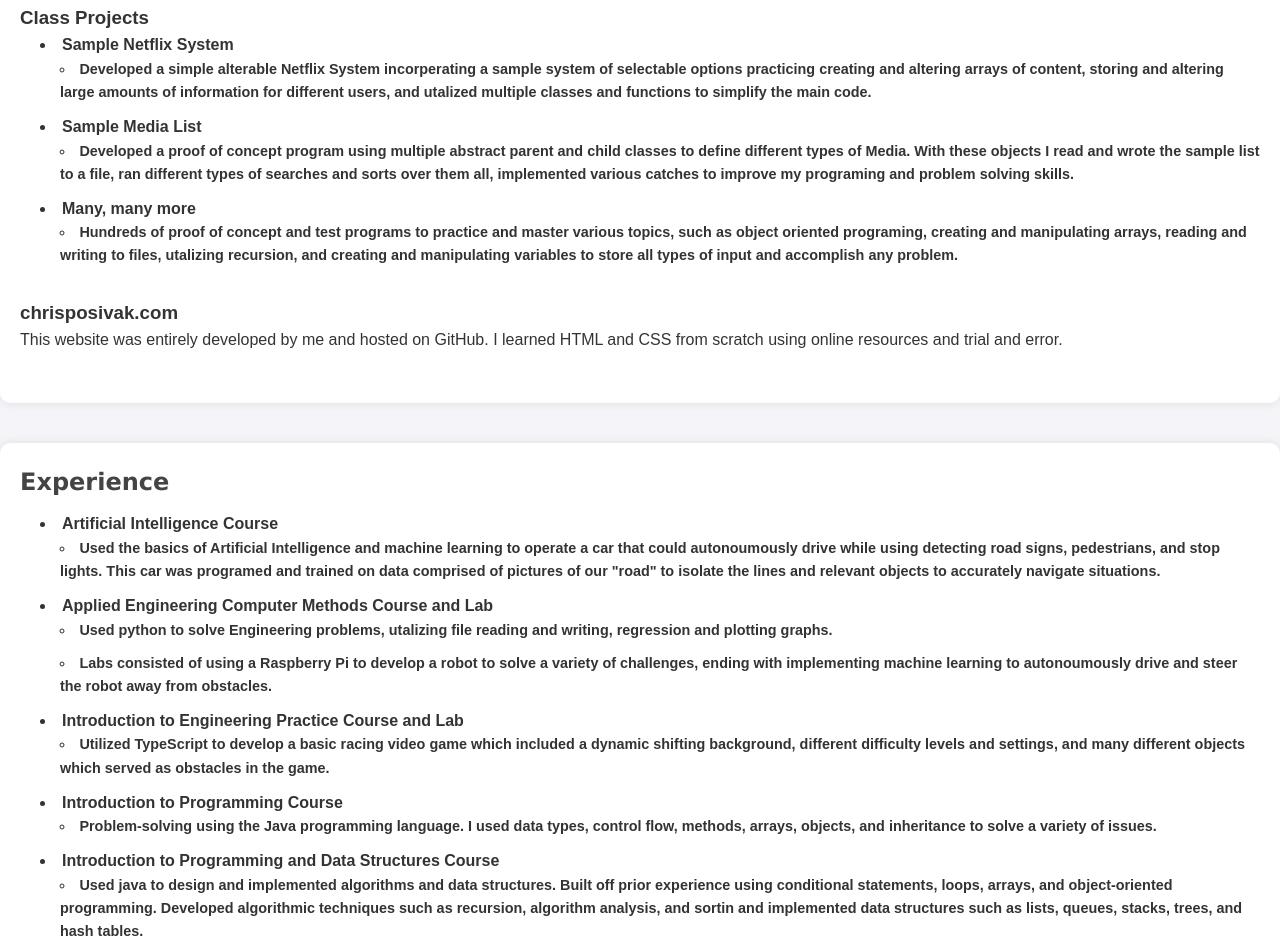
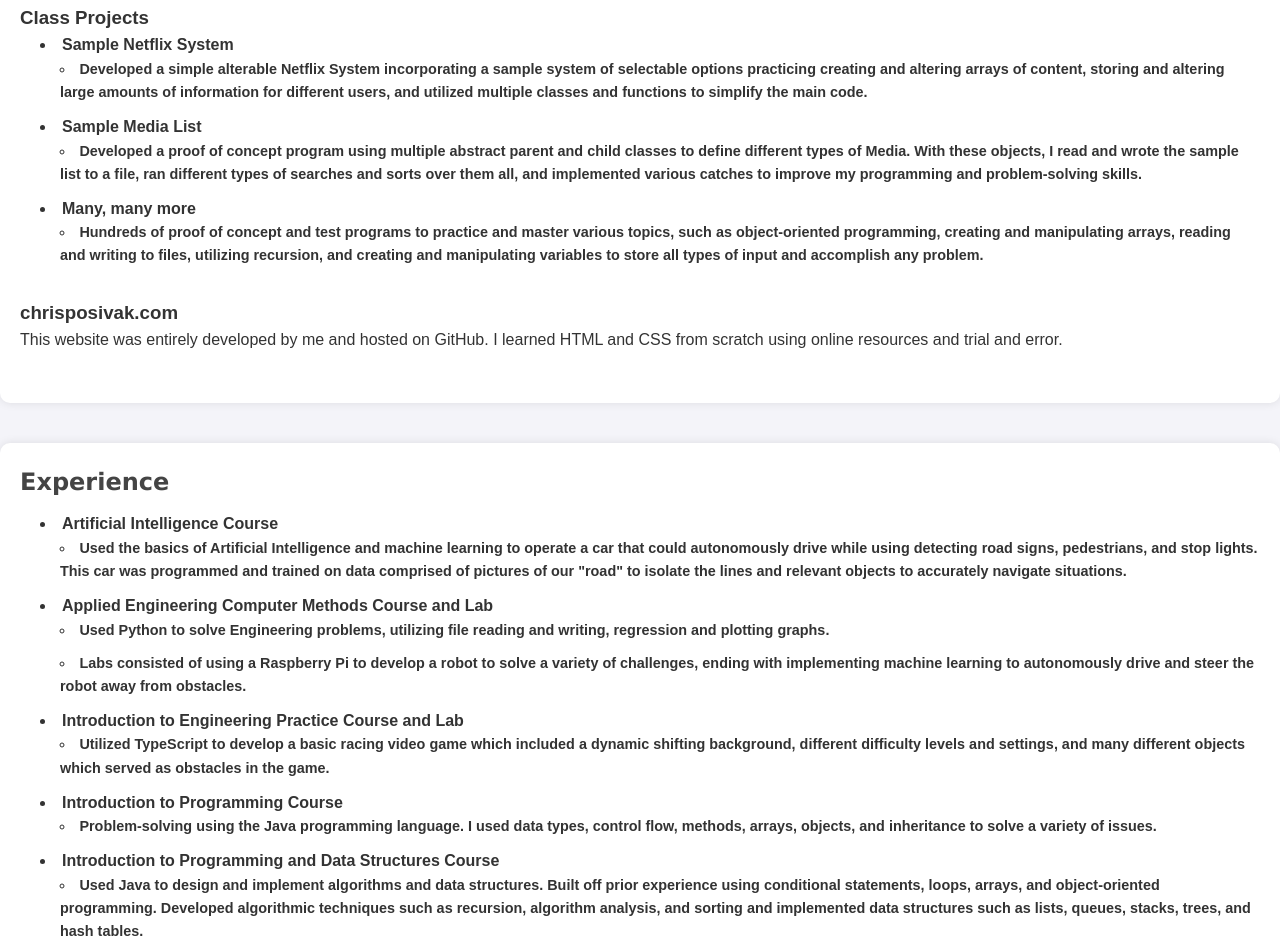
Before and after one commit to chp227/personalWebpage, a plain HTML site: page index.html in a window 1280 px wide. Shown: the part 941-1891 px from the top of the page. Drawn offline with Linux system fonts and the light colour scheme.

Commit message:
Update index.html

```diff
--- a/index.html
+++ b/index.html
@@ -41,9 +41,9 @@
                 <li>
                     Sample Netflix System
                     <ul>
-                        <li> Developed a simple alterable Netflix System incorperating a sample system of selectable options
+                        <li> Developed a simple alterable Netflix System incorporating a sample system of selectable options
                             practicing creating and altering arrays of content, storing and altering large amounts of information
-                            for different users, and utalized multiple classes and functions to simplify the main code.
+                            for different users, and utilized multiple classes and functions to simplify the main code.
                         </li>
                     </ul>
                 </li>
@@ -51,16 +51,16 @@
                     Sample Media List
                     <ul>
                         <li> Developed a proof of concept program using multiple abstract parent and child classes to define different
-                            types of Media. With these objects I read and wrote the sample list to a file, ran different types of searches
-                            and sorts over them all, implemented various catches to improve my programing and problem solving skills.
+                            types of Media. With these objects, I read and wrote the sample list to a file, ran different types of searches
+                            and sorts over them all, and implemented various catches to improve my programming and problem-solving skills.
                         </li>
                     </ul>
                 </li>
                 <li>
                     Many, many more
                     <ul>
-                        <li> Hundreds of proof of concept and test programs to practice and master various topics, such as object oriented
-                            programing, creating and manipulating arrays, reading and writing to files, utalizing recursion, and creating and
+                        <li> Hundreds of proof of concept and test programs to practice and master various topics, such as object-oriented
+                            programming, creating and manipulating arrays, reading and writing to files, utilizing recursion, and creating and
                             manipulating variables to store all types of input and accomplish any problem.
                         </li>
                     </ul>
@@ -80,8 +80,8 @@
             <li>
                 Artificial Intelligence Course
                 <ul>
-                    <li>Used the basics of Artificial Intelligence and machine learning to operate a car that could autonoumously
-                        drive while using detecting road signs, pedestrians, and stop lights. This car was programed and trained on
+                    <li>Used the basics of Artificial Intelligence and machine learning to operate a car that could autonomously
+                        drive while using detecting road signs, pedestrians, and stop lights. This car was programmed and trained on
                         data comprised of pictures of our "road" to isolate the lines and relevant objects to accurately navigate
                         situations.
                     </li>
@@ -89,11 +89,11 @@
             <li>
                 Applied Engineering Computer Methods Course and Lab
                 <ul>
-                    <li>Used python to solve Engineering problems, utalizing file reading and writing, regression and  plotting graphs.
+                    <li>Used Python to solve Engineering problems, utilizing file reading and writing, regression and plotting graphs.
 
                     </li>
                     <li>Labs consisted of using a Raspberry Pi to develop a robot to solve a variety of challenges, ending with
-                        implementing machine learning to autonoumously drive and steer the robot away from obstacles.
+                        implementing machine learning to autonomously drive and steer the robot away from obstacles.
                     </li>
                 </ul>
             </li>
@@ -116,9 +116,9 @@
             <li>
                 Introduction to Programming and Data Structures Course
                 <ul>
-                    <li>Used java to design and implemented algorithms and data structures. Built off prior experience using
-                        conditional statements, loops, arrays, and  object-oriented programming. Developed algorithmic
-                        techniques such as recursion, algorithm analysis, and sortin and implemented data structures
+                    <li>Used Java to design and implement algorithms and data structures. Built off prior experience using
+                        conditional statements, loops, arrays, and object-oriented programming. Developed algorithmic
+                        techniques such as recursion, algorithm analysis, and sorting and implemented data structures
                         such as lists, queues, stacks, trees, and hash tables.
                     </li>
                 </ul>
```
